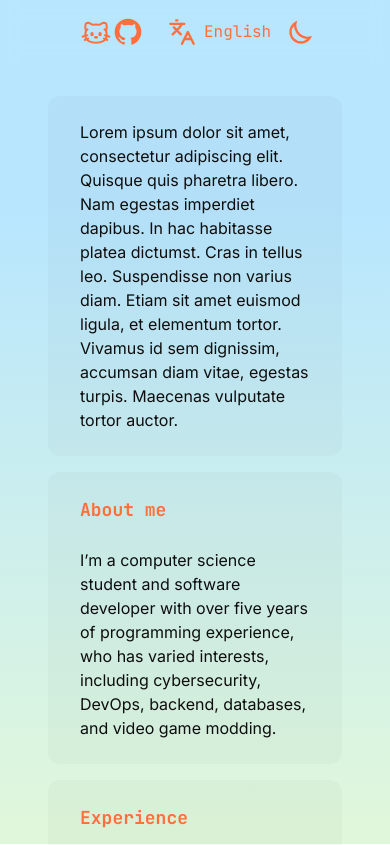
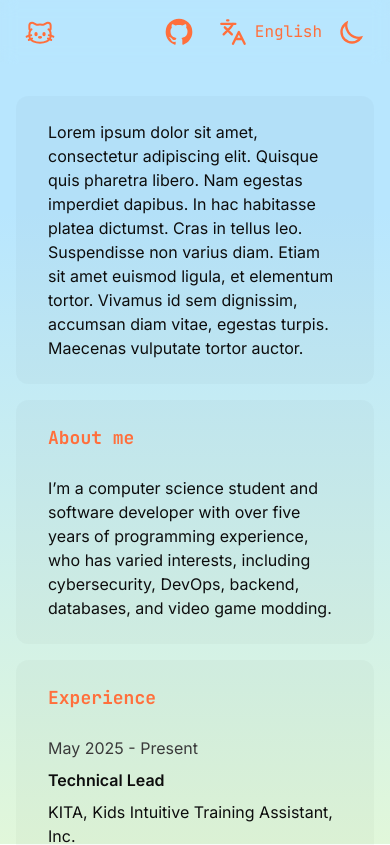
Before and after one commit to Pixoll/portfolio, a SvelteKit app: page / in a window 390 px wide. Shown: the top 845 px of the page. Built offline with nearby package versions, Linux system fonts and the light colour scheme.

Commit message:
fix: decrease padding on small screens

```diff
--- a/src/lib/components/sections/Header.svelte
+++ b/src/lib/components/sections/Header.svelte
@@ -48,8 +48,8 @@
 
 <nav
   class={
-    "fixed z-10 w-full flex justify-between items-center px-20 py-4 text-primary backdrop-blur-sm"
-    + " transition-colors duration-1500"
+    "fixed z-10 w-full flex justify-between items-center px-20 py-4 text-primary backdrop-blur-sm max-sm:px-6"
+    + " [transition:color_1500ms,background-color_1500ms,padding_200ms]"
   }
   lang={$t.langId}
 >
--- a/src/routes/+page.svelte
+++ b/src/routes/+page.svelte
@@ -42,7 +42,13 @@
 </div>
 
 <Header/>
-<main class="min-h-screen px-12 pt-24 pb-8 text-text transition-colors duration-1500" lang={$t.langId}>
+<main
+  class={
+    "min-h-screen px-12 pt-24 pb-8 text-text max-sm:px-4"
+    + " [transition:color_1500ms,background-color_1500ms,padding_200ms]"
+  }
+  lang={$t.langId}
+>
   <div class="flex flex-col gap-4 max-w-[1250px] mx-auto">
     <Home/>
     <AboutMe/>
```
